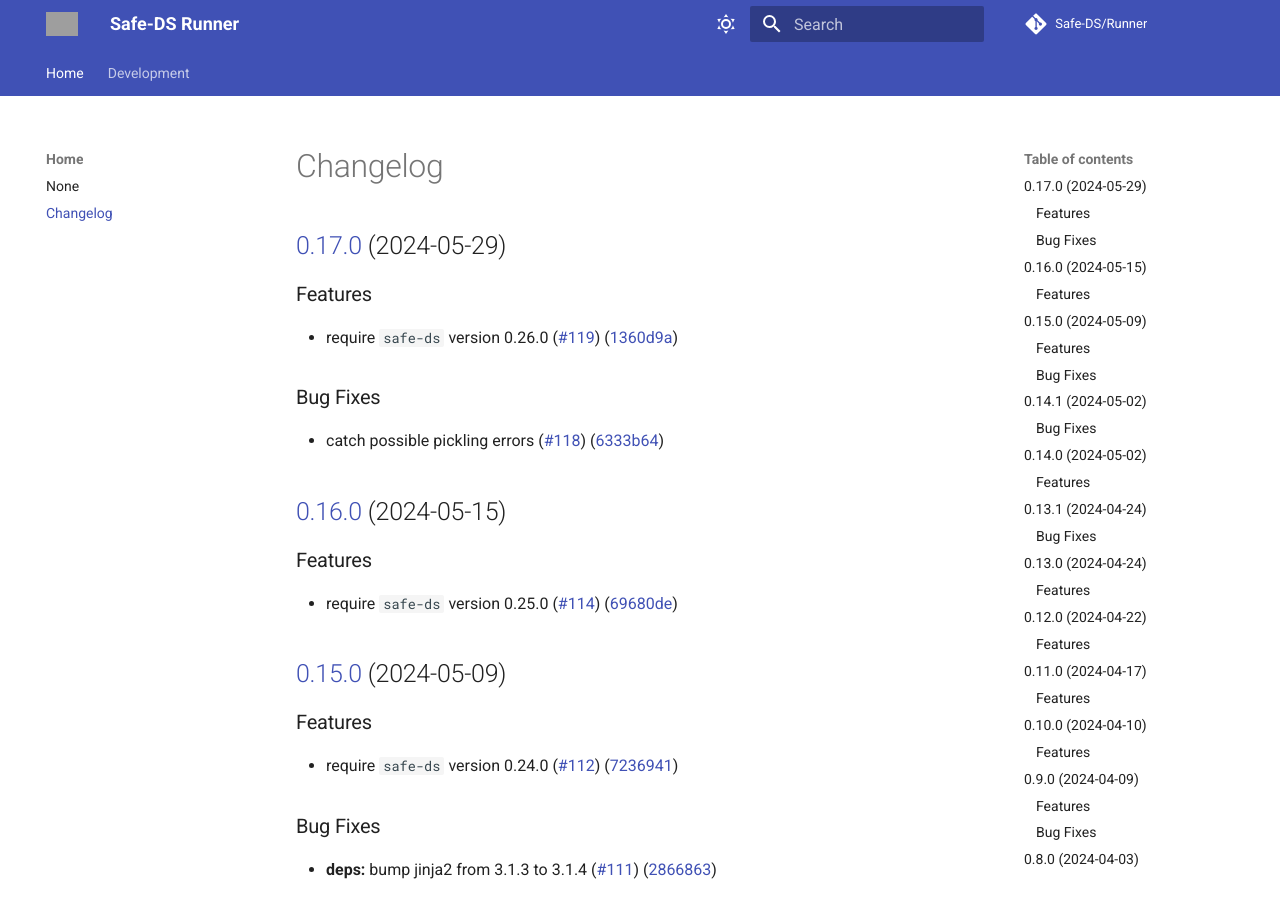
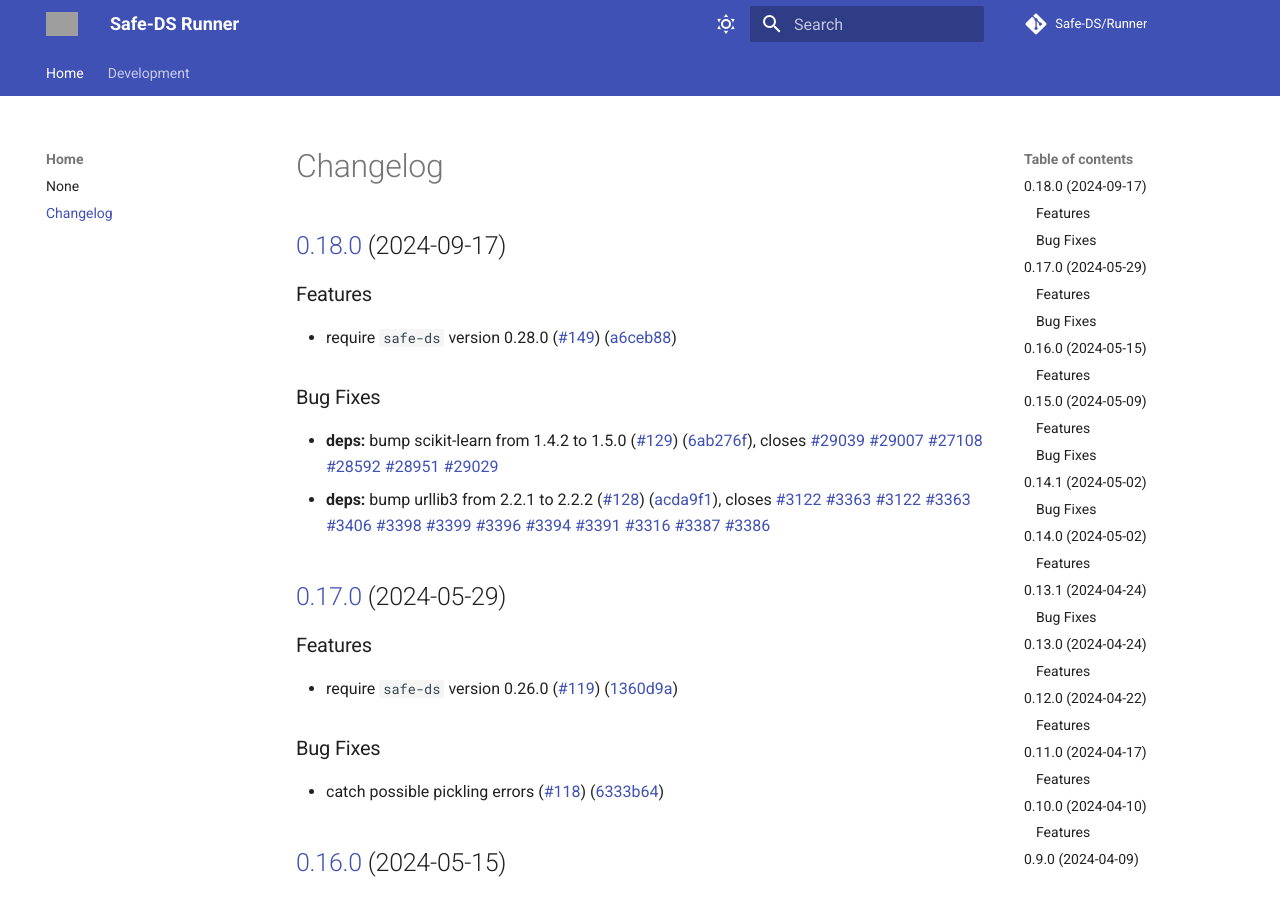
Before and after one commit to Safe-DS/Runner, an MkDocs documentation site: the page built from docs/CHANGELOG.md, in a window 1280 px wide and 900 px high. Built offline with MkDocs 1.6.1 and Material for MkDocs 9.7.7, drawn with Linux system fonts in a browser that asks for light colours; comment, search, counter and statistics services are not loaded; grey boxes are pictures that could not be loaded.

Commit message:
chore(release): 0.18.0 [skip ci]
## [0.18.0](https://github.com/Safe-DS/Runner/compare/v0.17.0...v0.18.0) (2024-09-17)

### Features

* require `safe-ds` version 0.28.0 ([#149](https://github.com/Safe-DS/Runner/issues/149)) ([a6ceb88](https://github.com/Safe-DS/Runner/commit/a6ceb885da99ccef6298aa36dc22d3341cdb0d81))

### Bug Fixes

* **deps:** bump scikit-learn from 1.4.2 to 1.5.0 ([#129](https://github.com/Safe-DS/Runner/issues/129)) ([6ab276f](https://github.com/Safe-DS/Runner/commit/6ab276ff8bb77db155c5a620b47eedd571fc5b67)), closes [#29039](https://github.com/Safe-DS/Runner/issues/29039) [#29007](https://github.com/Safe-DS/Runner/issues/29007) [#27108](https://github.com/Safe-DS/Runner/issues/27108) [#28592](https://github.com/Safe-DS/Runner/issues/28592) [#28951](https://github.com/Safe-DS/Runner/issues/28951) [#29029](https://github.com/Safe-DS/Runner/issues/29029)
* **deps:** bump urllib3 from 2.2.1 to 2.2.2 ([#128](https://github.com/Safe-DS/Runner/issues/128)) ([acda9f1](https://github.com/Safe-DS/Runner/commit/acda9f19b435ff5440fc6a0d0789a6a6d683c540)), closes [#3122](https://github.com/Safe-DS/Runner/issues/3122) [#3363](https://github.com/Safe-DS/Runner/issues/3363) [#3122](https://github.com/Safe-DS/Runner/issues/3122) [#3363](https://github.com/Safe-DS/Runner/issues/3363) [#3406](https://github.com/Safe-DS/Runner/issues/3406) [#3398](https://github.com/Safe-DS/Runner/issues/3398) [#3399](https://github.com/Safe-DS/Runner/issues/3399) [#3396](https://github.com/Safe-DS/Runner/issues/3396) [#3394](https://github.com/Safe-DS/Runner/issues/3394) [#3391](https://github.com/Safe-DS/Runner/issues/3391) [#3316](https://github.com/Safe-DS/Runner/issues/3316) [#3387](https://github.com/Safe-DS/Runner/issues/3387) [#3386](https://github.com/Safe-DS/Runner/issues/3386)

```diff
--- a/docs/CHANGELOG.md
+++ b/docs/CHANGELOG.md
@@ -1,3 +1,14 @@
+## [0.18.0](https://github.com/Safe-DS/Runner/compare/v0.17.0...v0.18.0) (2024-09-17)
+
+### Features
+
+* require `safe-ds` version 0.28.0 ([#149](https://github.com/Safe-DS/Runner/issues/149)) ([a6ceb88](https://github.com/Safe-DS/Runner/commit/a6ceb885da99ccef6298aa36dc22d3341cdb0d81))
+
+### Bug Fixes
+
+* **deps:** bump scikit-learn from 1.4.2 to 1.5.0 ([#129](https://github.com/Safe-DS/Runner/issues/129)) ([6ab276f](https://github.com/Safe-DS/Runner/commit/6ab276ff8bb77db155c5a620b47eedd571fc5b67)), closes [#29039](https://github.com/Safe-DS/Runner/issues/29039) [#29007](https://github.com/Safe-DS/Runner/issues/29007) [#27108](https://github.com/Safe-DS/Runner/issues/27108) [#28592](https://github.com/Safe-DS/Runner/issues/28592) [#28951](https://github.com/Safe-DS/Runner/issues/28951) [#29029](https://github.com/Safe-DS/Runner/issues/29029)
+* **deps:** bump urllib3 from 2.2.1 to 2.2.2 ([#128](https://github.com/Safe-DS/Runner/issues/128)) ([acda9f1](https://github.com/Safe-DS/Runner/commit/acda9f19b435ff5440fc6a0d0789a6a6d683c540)), closes [#3122](https://github.com/Safe-DS/Runner/issues/3122) [#3363](https://github.com/Safe-DS/Runner/issues/3363) [#3122](https://github.com/Safe-DS/Runner/issues/3122) [#3363](https://github.com/Safe-DS/Runner/issues/3363) [#3406](https://github.com/Safe-DS/Runner/issues/3406) [#3398](https://github.com/Safe-DS/Runner/issues/3398) [#3399](https://github.com/Safe-DS/Runner/issues/3399) [#3396](https://github.com/Safe-DS/Runner/issues/3396) [#3394](https://github.com/Safe-DS/Runner/issues/3394) [#3391](https://github.com/Safe-DS/Runner/issues/3391) [#3316](https://github.com/Safe-DS/Runner/issues/3316) [#3387](https://github.com/Safe-DS/Runner/issues/3387) [#3386](https://github.com/Safe-DS/Runner/issues/3386)
+
 ## [0.17.0](https://github.com/Safe-DS/Runner/compare/v0.16.0...v0.17.0) (2024-05-29)
 
 
--- a/pyproject.toml
+++ b/pyproject.toml
@@ -1,6 +1,6 @@
 [tool.poetry]
 name = "safe-ds-runner"
-version = "0.17.0"
+version = "0.18.0"
 description = "Execute Safe-DS programs that were compiled to Python."
 authors = ["Lars Reimann <mail@larsreimann.com>"]
 license = "MIT"
```
